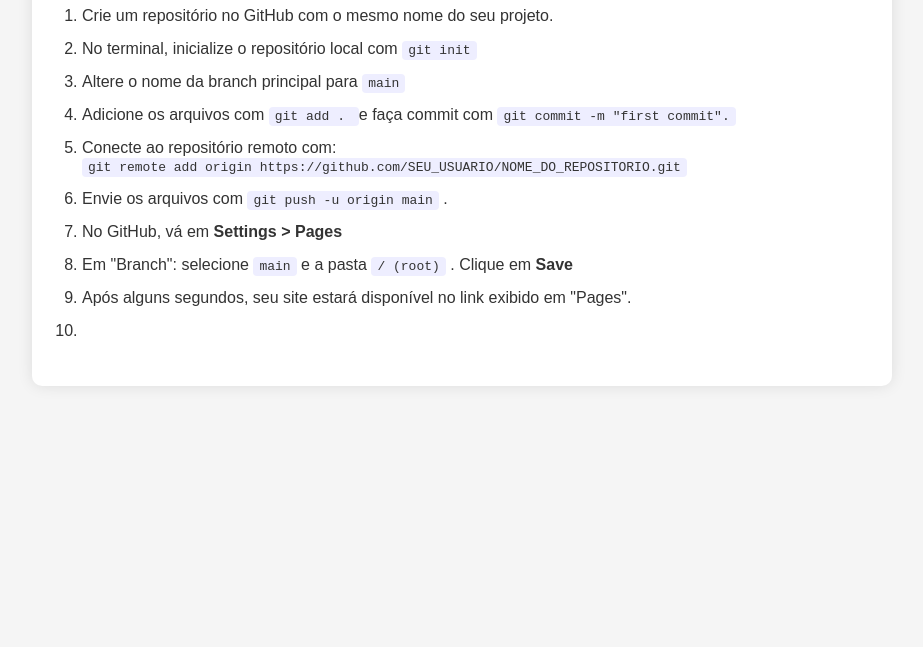
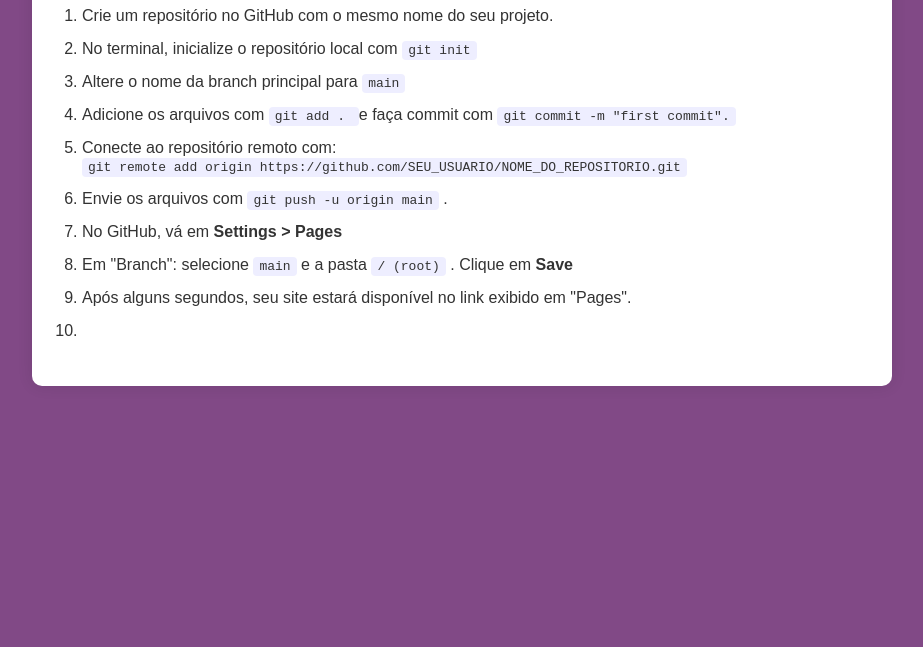
Before and after one commit to jujusantzs/hospedandoSites, a plain HTML site: page indext.html in a window 1280 px wide. Shown: the part 153-800 px from the top of the page, without its empty margins (178-1101 px from the left). Drawn offline with Linux system fonts and the light colour scheme.

Commit message:
trocando o fundo do meu site

```diff
--- a/style.css
+++ b/style.css
@@ -1,6 +1,6 @@
 body {
     font-family: Arial, sans-serif;
-    background-color: #f5f5f5;
+    background-color: #814986;
     color: #333;
     margin: 0;
     padding: 0;
```
